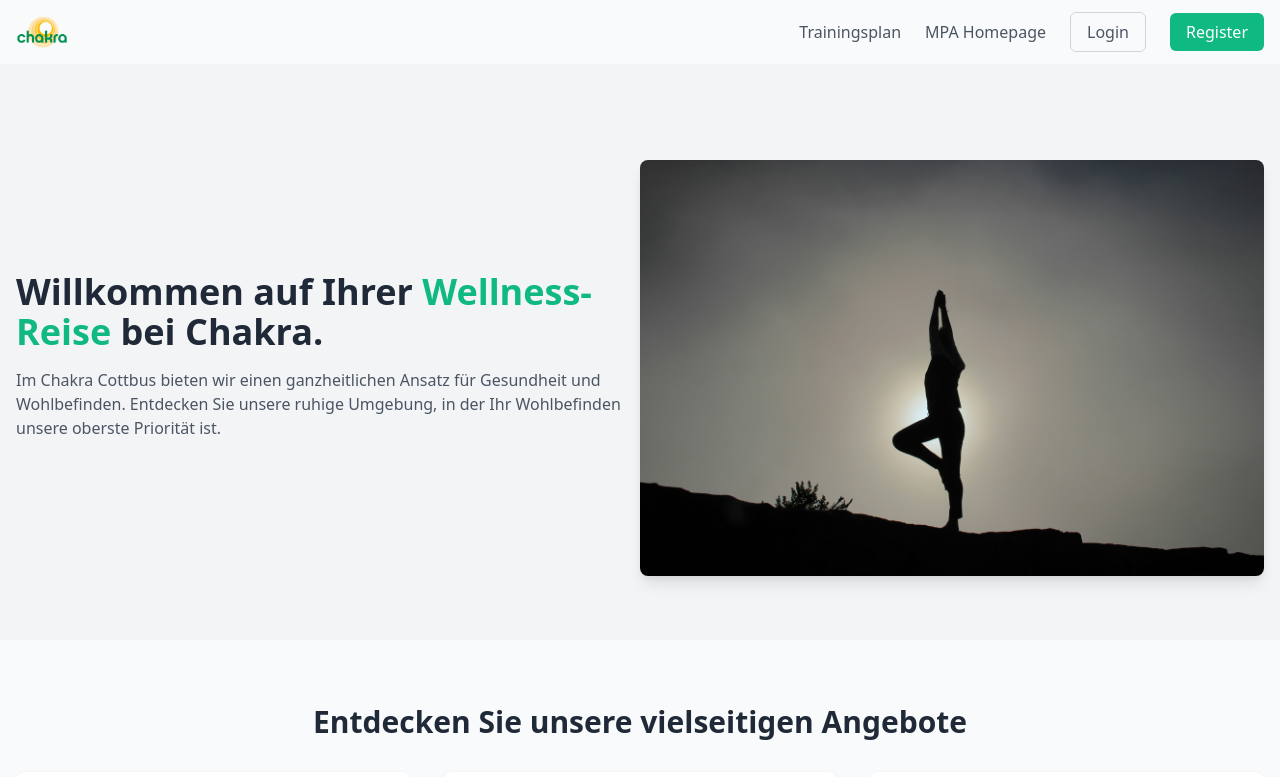
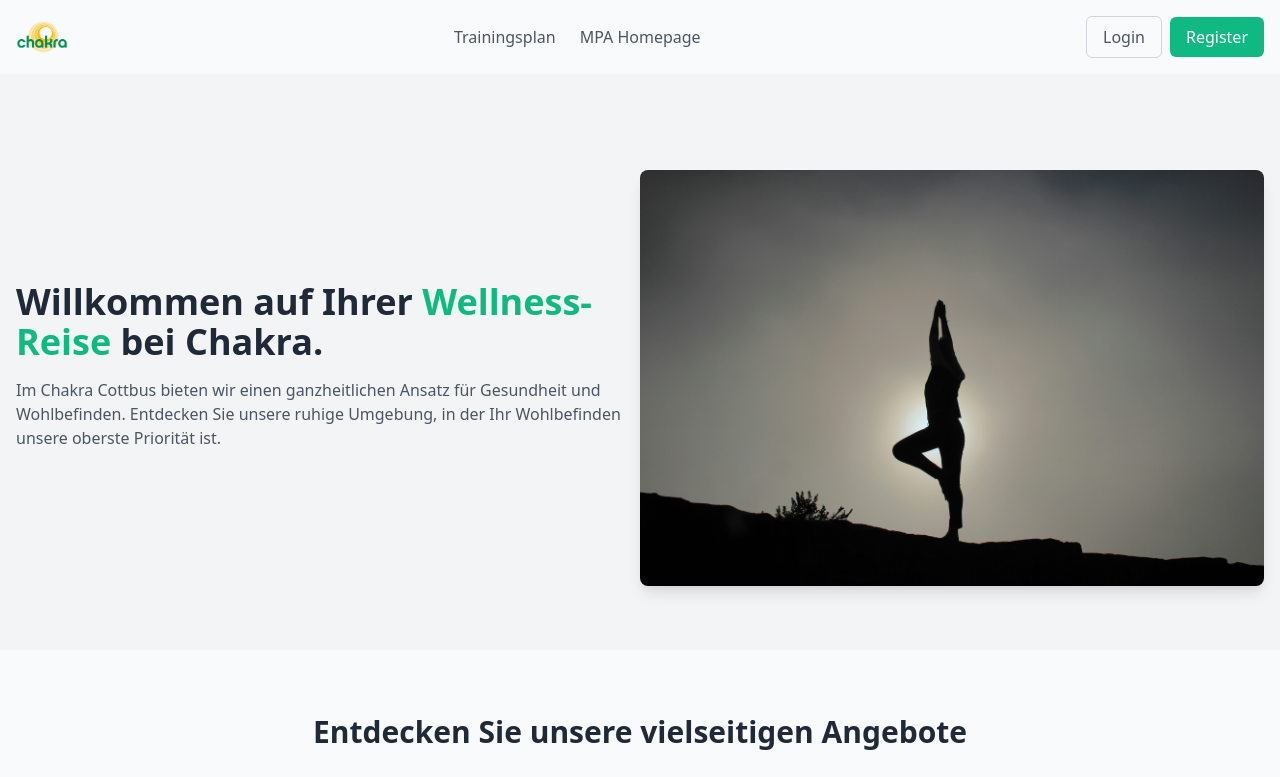
Before and after one commit to mattschreck/chakra-spa, an Angular app: page /home in a window 1280 px wide. Shown: the top 777 px of the page. Built offline with nearby package versions, Linux system fonts and the light colour scheme.

Commit message:
Initial commit

```diff
--- a/src/app/navbar/navbar.component.html
+++ b/src/app/navbar/navbar.component.html
@@ -4,45 +4,43 @@
     <img src="assets/images/chakra-logo.png" alt="Chakra Logo" class="h-8 w-auto" />
   </a>
 
-  <!-- Desktop-Menü -->
-  <ul class="hidden lg:flex space-x-6 items-center">
-    <!-- Interner Link: Trainingsplan innerhalb der SPA -->
+  <!-- Mitte: Navigation (zentriert) -->
+  <div class="flex-grow flex justify-center">
+    <ul class="flex space-x-6 items-center">
+      <!-- Intern: Trainingsplan -->
       <li>
         <a routerLink="/exercises" class="text-gray-600 hover:text-green-500">
           Trainingsplan
         </a>
       </li>
-    <!-- Externer Link: Zur MPA -->
+      <!-- Extern: MPA-Homepage -->
       <li>
         <a href="https://chakra-frontend-22562b10ca9e.herokuapp.com/index.html" class="text-gray-600 hover:text-green-500" target="_blank">
           MPA Homepage
         </a>
       </li>
+    </ul>
+  </div>
+
+  <!-- Rechts: Auth-Links -->
+  <div class="hidden lg:flex items-center">
     <ng-container *ngIf="!isLoggedIn; else loggedInDesktop">
-      <li>
       <a routerLink="/login" class="text-gray-600 border border-gray-300 px-4 py-2 rounded-md hover:text-green-500">
         Login
       </a>
-      </li>
-      <li>
-        <a routerLink="/register" class="bg-green-500 text-white px-4 py-2 rounded-md hover:bg-green-600">
+      <a routerLink="/register" class="ml-2 bg-green-500 text-white px-4 py-2 rounded-md hover:bg-green-600">
         Register
       </a>
-      </li>
     </ng-container>
     <ng-template #loggedInDesktop>
-      <li>
       <a routerLink="/account" class="text-gray-600 hover:text-green-500">
         <img src="assets/images/person.svg" alt="Account" class="h-6 w-6" />
       </a>
-      </li>
-      <li>
-        <button (click)="logoff()" class="text-red-500 border border-red-500 px-4 py-2 rounded-md hover:bg-red-500 hover:text-white">
+      <button (click)="logoff()" class="ml-2 text-red-500 border border-red-500 px-4 py-2 rounded-md hover:bg-red-500 hover:text-white">
         Logout
       </button>
-      </li>
     </ng-template>
-  </ul>
+  </div>
 
   <!-- Hamburger-Button für mobile Geräte -->
   <button (click)="toggleMenu()" class="lg:hidden text-gray-600 hover:text-green-500">
```
Lines whose indentation alone changed are shown as unchanged.
